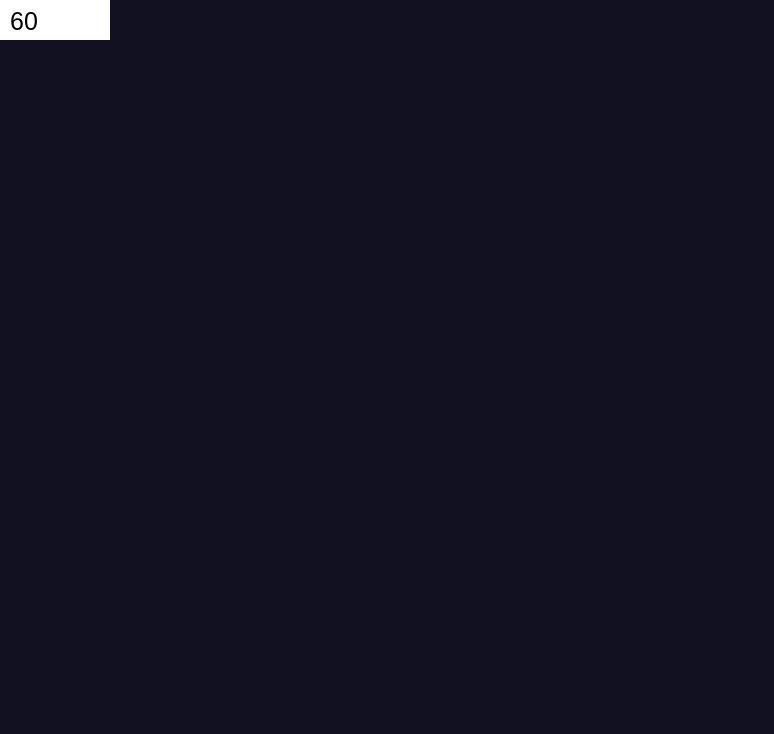
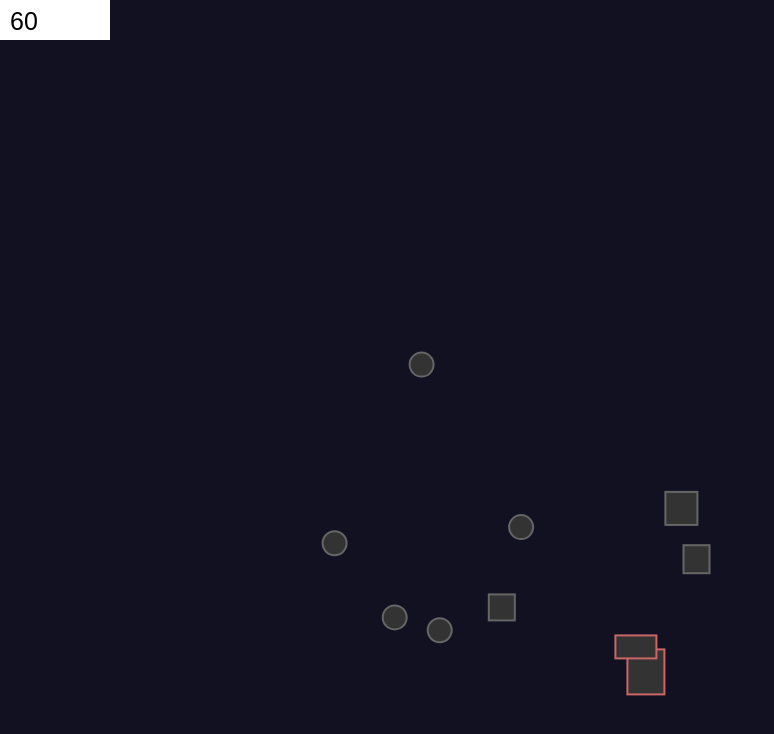
Before and after one commit to mekane/animation-starter, a website: page index.html in a window 1280 px wide. Shown: the whole page, without its empty margins (0-774 px from the left). Drawn offline with Linux system fonts and the light colour scheme.

Commit message:
Add state and view code to show circles and rectangles flying around and detecting collisions

```diff
--- a/index.html
+++ b/index.html
@@ -24,7 +24,7 @@
     import {draw, setSize} from './src/view.js';
 
     let graphicsContext;
-    let gameState = getInitialState(1);
+    let gameState = getInitialState(10);
 
     function resizeGraphics() {
         const main = document.getElementById('main');
--- a/src/gameState.js
+++ b/src/gameState.js
@@ -40,12 +40,25 @@ export function step(oldState, controls = {}, timeStep = .1) {
     if (oldState.entities) {
         oldState.entities.forEach(e => {
             const entity = Object.assign({}, e);
+            entity.hit = false;
 
             entity.x += (entity.vx * time);
             entity.y += (entity.vy * time);
 
             nextState.entities.push(entity);
         })
+    }
+
+    for (let i = 0; i < nextState.entities.length; i++) {
+        const e1 = nextState.entities[i]
+
+        for (let j = i + 1; j < nextState.entities.length; j++) {
+            const e2 = nextState.entities[j];
+            if (hit(e1, e2)) {
+                e1.hit = true;
+                e2.hit = true;
+            }
+        }
     }
 
     return nextState;
@@ -60,12 +73,21 @@ function evenOrOdd(number) {
 }
 
 function newEntity() {
-    return {
-        size: 10,
-        x: evenOrOdd(getRandomInt(100) + 10),
-        y: evenOrOdd(getRandomInt(100) + 10),
-        vx: evenOrOdd(getRandomInt(4) + 1),
-        vy: evenOrOdd(getRandomInt(4) + 1)
+    if (getRandomInt(2) - 1)
+        return {
+            size: 12,
+            x: getRandomInt(100) + 450,
+            y: getRandomInt(100) + 450,
+            vx: evenOrOdd(getRandomInt(4) + 1),
+            vy: evenOrOdd(getRandomInt(4) + 1)
+        }
+    else return {
+        x: getRandomInt(100) + 450,
+        y: getRandomInt(100) + 450,
+        width: 20 + getRandomInt(30),
+        height: 20 + getRandomInt(30),
+        vx: evenOrOdd(getRandomInt(5) + 1),
+        vy: evenOrOdd(getRandomInt(5) + 1)
     }
 }
 
@@ -116,3 +138,14 @@ export function circleHitRectangle(c = {}, r = {}) {
 
     return dSquared < rSquared;
 }
+
+export function hit(e1, e2) {
+    if (e1.size && e2.size)
+        return circleHit(e1, e2)
+    else if (e1.size && !e2.size)
+        return circleHitRectangle(e1, e2)
+    else if (!e1.size && e2.size)
+        return circleHitRectangle(e2, e1)
+    else
+        return rectangleHit(e1, e2)
+}
--- a/src/view.js
+++ b/src/view.js
@@ -5,6 +5,7 @@ let w2 = width / 2;
 let h2 = height / 2;
 
 export function draw(g, time, state) {
+    g.clearRect(0, 0, width, height);
 
     if (state.paused) {
         showPaused();
@@ -13,6 +14,14 @@ export function draw(g, time, state) {
         const fps = Math.round(1 / time);
         showFPS(g, fps)
     }
+
+    state.entities.forEach(e => {
+        if (e.size) {
+            drawCircle(g, e)
+        } else {
+            drawRectangle(g, e)
+        }
+    });
 }
 
 export function setSize(w, h) {
@@ -36,3 +45,31 @@ function showPosition(g, x, y) {
     g.fillStyle = 'black';
     g.fillText(`(${x}, ${y})`, 10, window.innerHeight - 10);
 }
+
+function drawCircle(g, c) {
+    g.lineWidth = 2;
+    g.fillStyle = '#333';
+
+    if (c.hit)
+        g.strokeStyle = '#c66';
+    else
+        g.strokeStyle = '#666';
+
+    g.beginPath();
+    g.arc(c.x, c.y, c.size, 0, 2 * Math.PI);
+    g.fill();
+    g.stroke();
+}
+
+function drawRectangle(g, r) {
+    g.lineWidth = 2;
+    g.fillStyle = '#333';
+
+    if (r.hit)
+        g.strokeStyle = '#c66';
+    else
+        g.strokeStyle = '#666';
+
+    g.fillRect(r.x, r.y, r.width, r.height);
+    g.strokeRect(r.x, r.y, r.width, r.height);
+}
```
